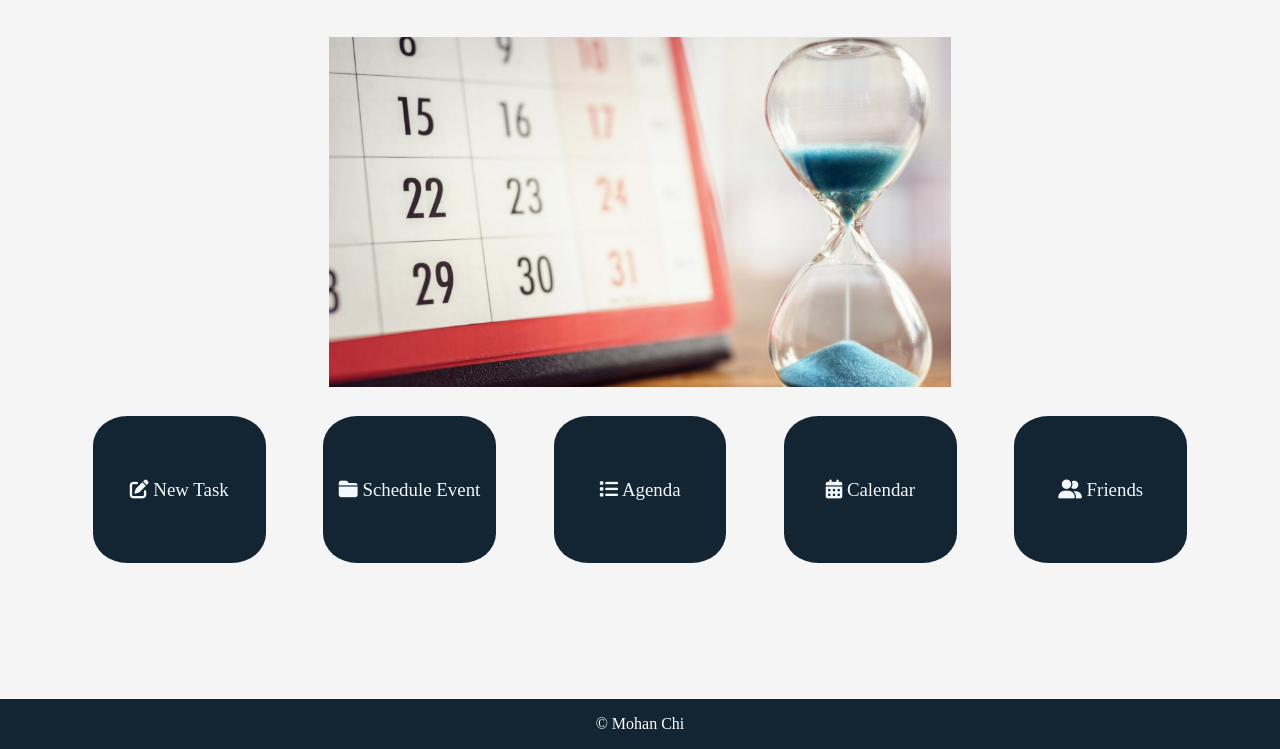
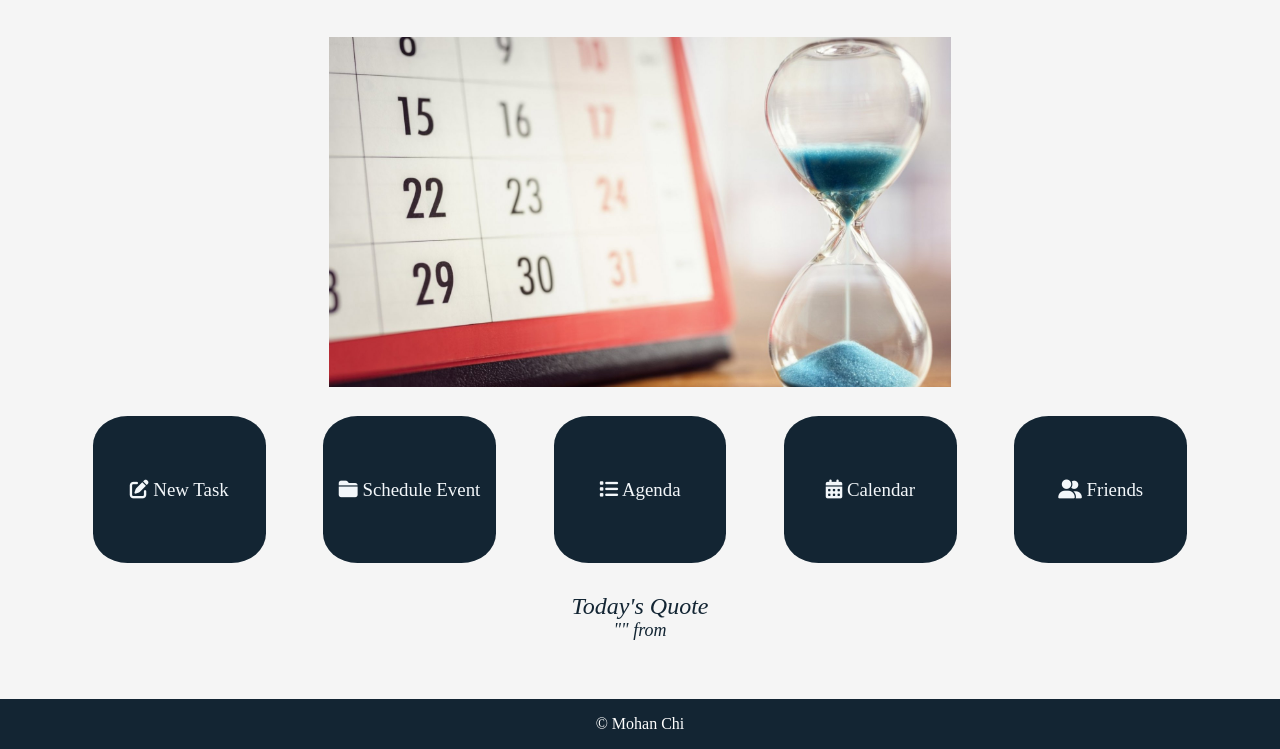
Before and after one commit to MohanChi/MyPersonalAssistant, a Django app: page /AssistantApp/ in a window 1280 px wide. Shown: the part 51-800 px from the top of the page. Run offline with Django 4.2, Linux system fonts and the light colour scheme; data that the repository does not hold is empty; some libraries are stand-ins or nearby versions.

Commit message:
Add quote api and show quote on the home page

```diff
--- a/AssistantApp/templates/AssistantApp/main.html
+++ b/AssistantApp/templates/AssistantApp/main.html
@@ -33,6 +33,10 @@
         <a href="{% url 'agenda' %}"><span><i class="fa-solid fa-calendar-days"></i> Calendar</span></a>
         <a href="{% url 'agenda' %}"><span><i class="fa-solid fa-user-group"></i> Friends</span></a>
     </div>
+    <div style="margin-bottom: 5%; margin-left: 5%; width: 90%; height: 10%; text-align: center;">
+        <span style="font-size: x-large; font-style: italic; color: #132533">Today's Quote</span><br>
+        <span style="font-size: large; font-style: italic; color: #132533">"{{quote}}" from {{author}}</span>
+    </div>
 </div>
 
 <div class="footer-bar">
--- a/AssistantApp/views.py
+++ b/AssistantApp/views.py
@@ -5,12 +5,23 @@
 from AssistantApp.models import *
 from django.http import JsonResponse
 from datetime import datetime
+import requests
+import json
 
 # Create your views here.
 
 def index(request):
     template = loader.get_template('AssistantApp/main.html')
-    context = {}
+    category = ''
+    api_url = 'https://api.api-ninjas.com/v1/quotes?category={}'.format(category)
+    response = requests.get(api_url, headers={'X-Api-Key': 'Zf+5oCDSXry8Eo15++PzeQ==RS4UwzQeJ2KBxAFm'})
+    if response.status_code == requests.codes.ok:
+         print(response.text)
+    else:
+         print("Error:", response.status_code, response.text)
+    res_json = response.json()
+    print(res_json[0].get('quote'))
+    context = {'quote': res_json[0].get('quote'), 'author': res_json[0].get('author')}
     return HttpResponse(template.render(context, request))
 
 def login(request):
@@ -105,5 +116,15 @@
 def show_task(request):
     template = loader.get_template('AssistantApp/showtask.html')
     task = task_Model.objects.get(id=request.GET.get('id'))
-    context = {'username': request.session["username"], 'task': task}
+
+    category = ''
+    api_url = 'https://api.api-ninjas.com/v1/quotes?category={}'.format(category)
+    response = requests.get(api_url, headers={'X-Api-Key': 'Zf+5oCDSXry8Eo15++PzeQ==RS4UwzQeJ2KBxAFm'})
+    if response.status_code == requests.codes.ok:
+        print(response.text)
+    else:
+        print("Error:", response.status_code, response.text)
+
+    context = {'username': request.session["username"], 'task': task, 'responseQuote': response.text}
+
     return HttpResponse(template.render(context, request))
```
Also changed, not shown: db.sqlite3.
